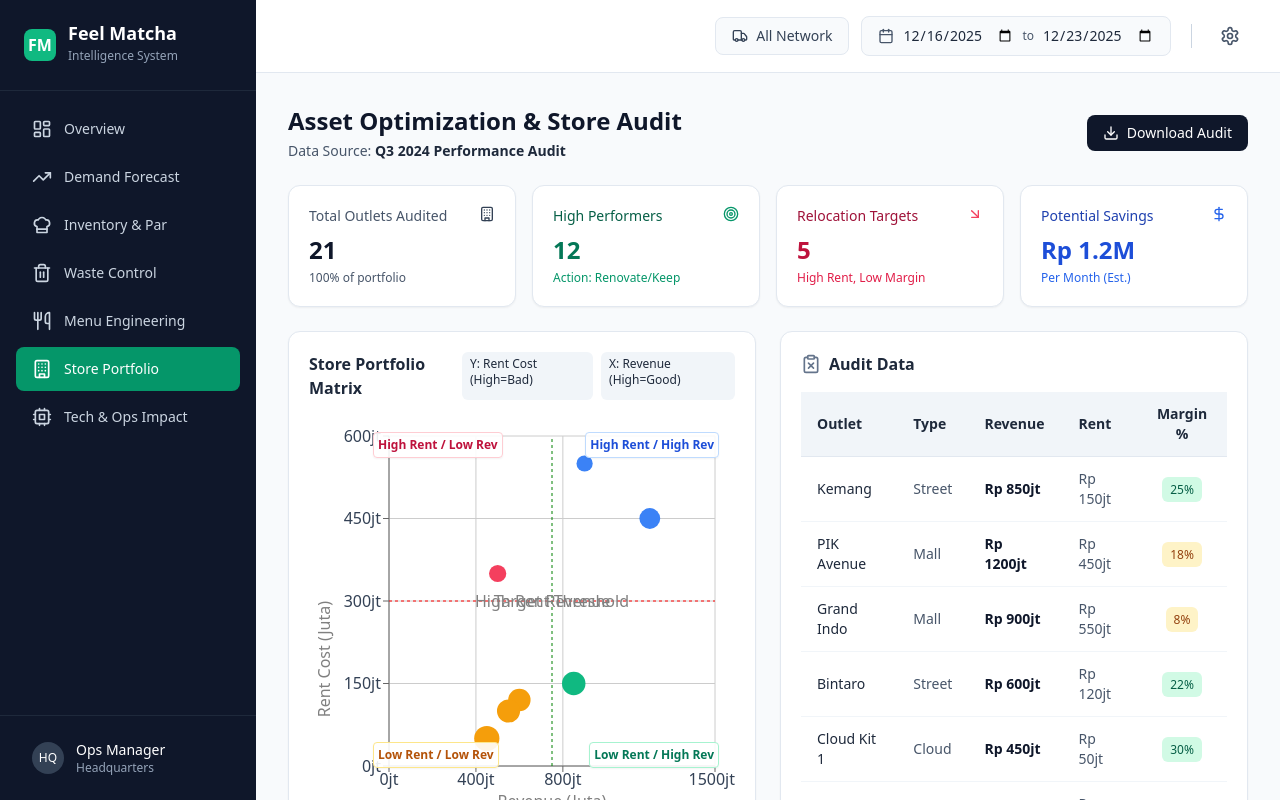
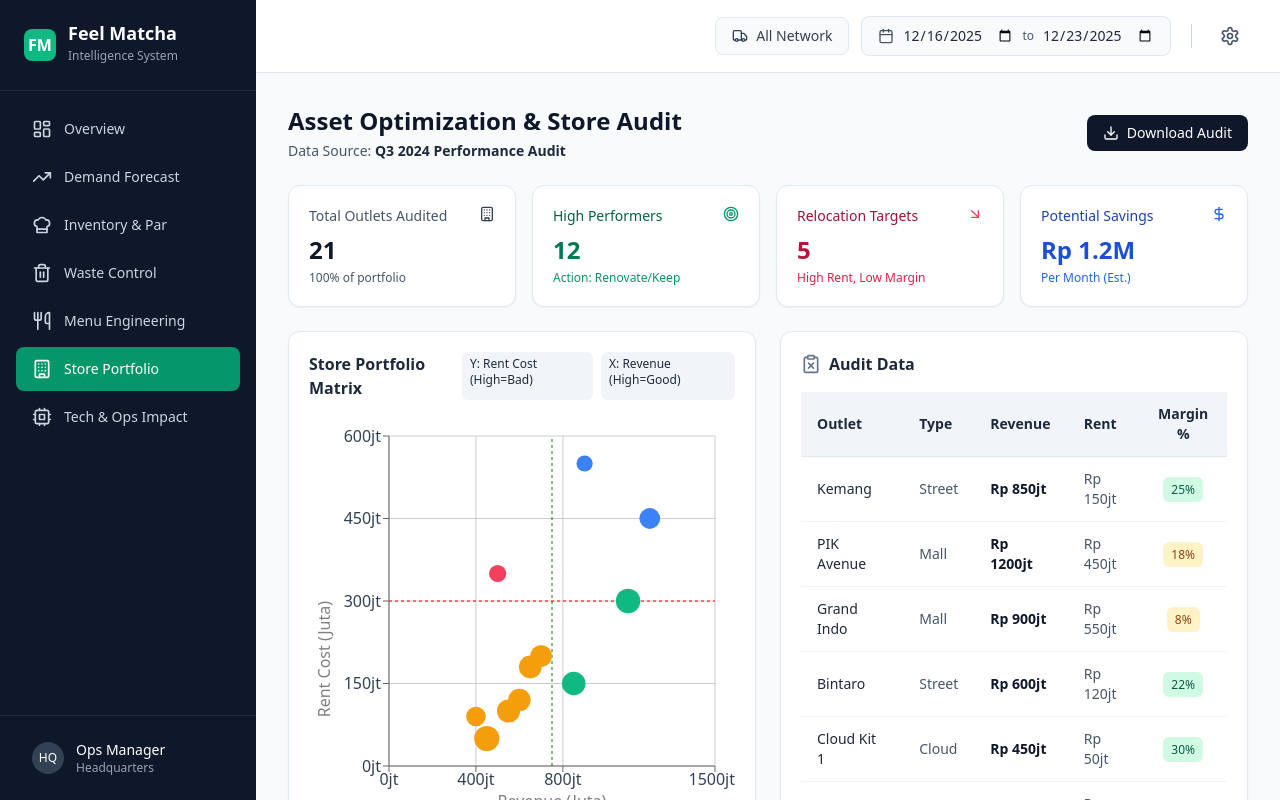
Before and after one commit to rasikhaaliya/feel-matcha-dashboard, a React (Vite) app: page / in a window 1280 px wide. Both pictures are taken after a click on the button "Store Portfolio". Built offline with nearby package versions, Linux system fonts and the light colour scheme.

Commit message:
website development

```diff
--- a/src/App.jsx
+++ b/src/App.jsx
@@ -133,6 +133,10 @@ const storeAuditData = [
     { name: 'Cloud Kit 1', x: 450, y: 50, z: 30, type: 'Cloud' },
     { name: 'PIM 3', x: 500, y: 350, z: 10, type: 'Mall' },
     { name: 'Bekasi', x: 550, y: 100, z: 24, type: 'Street' },
+    { name: 'Senopati', x: 1100, y: 300, z: 28, type: 'Street' },
+    { name: 'Kelapa Gading', x: 700, y: 200, z: 20, type: 'Street' },
+    { name: 'BSD City', x: 650, y: 180, z: 23, type: 'Street' },
+    { name: 'Depok', x: 400, y: 90, z: 15, type: 'Street' },
 ];
 
 // 8. Alerts
@@ -861,9 +865,25 @@ const FeelMatchaDashboard = () => {
                             <XAxis type="number" dataKey="x" name="Revenue" unit="jt" domain={[0, 1500]} tick={{fill: '#334155'}} label={{ value: 'Revenue (Juta)', position: 'bottom', offset: 0 }} />
                             <YAxis type="number" dataKey="y" name="Rent" unit="jt" domain={[0, 600]} tick={{fill: '#334155'}} label={{ value: 'Rent Cost (Juta)', angle: -90, position: 'left' }} />
                             <ZAxis type="number" dataKey="z" range={[100, 500]} name="Margin %" />
-                            <Tooltip cursor={{ strokeDasharray: '3 3' }} />
-                            <ReferenceLine y={300} stroke="red" strokeDasharray="3 3" label="High Rent Threshold" />
-                            <ReferenceLine x={750} stroke="green" strokeDasharray="3 3" label="Target Revenue" />
+                            <Tooltip
+                                cursor={{ strokeDasharray: '3 3' }}
+                                content={({ active, payload }) => {
+                                    if (active && payload && payload.length) {
+                                        const data = payload[0].payload;
+                                        return (
+                                            <div className="bg-white p-2 border border-slate-200 shadow-md rounded text-xs">
+                                                <p className="font-bold text-slate-900">{data.name}</p>
+                                                <p className="text-slate-600">Revenue: Rp {data.x}jt</p>
+                                                <p className="text-slate-600">Rent: Rp {data.y}jt</p>
+                                                <p className="text-slate-600">Margin: {data.z}%</p>
+                                            </div>
+                                        );
+                                    }
+                                    return null;
+                                }}
+                            />
+                            <ReferenceLine y={300} stroke="red" strokeDasharray="3 3" />
+                            <ReferenceLine x={750} stroke="green" strokeDasharray="3 3" />
                             <Scatter name="Outlets" data={storeAuditData} fill="#8884d8">
                                 {storeAuditData.map((entry, index) => (
                                     <Cell key={`cell-${index}`} fill={
@@ -876,18 +896,24 @@ const FeelMatchaDashboard = () => {
                             </Scatter>
                         </ScatterChart>
                     </ResponsiveContainer>
-                    {/* Quadrant Labels - Updated to prevent stacking */}
-                    <div className="absolute top-4 left-16 text-rose-700 font-bold text-[10px] sm:text-xs bg-white/90 p-1 border border-rose-200 rounded shadow-sm whitespace-nowrap">
-                        High Rent / Low Rev
+                </div>
+                {/* Legend Below Chart - Replaces Absolute Labels */}
+                <div className="grid grid-cols-2 gap-2 mt-4 text-xs">
+                    <div className="p-2 bg-rose-50 border border-rose-100 rounded text-center">
+                        <span className="block font-bold text-rose-700">High Rent / Low Rev</span>
+                        <div className="w-2 h-2 rounded-full bg-rose-500 mx-auto mt-1"></div>
                     </div>
-                    <div className="absolute top-4 right-4 text-blue-700 font-bold text-[10px] sm:text-xs bg-white/90 p-1 border border-blue-200 rounded shadow-sm whitespace-nowrap">
-                        High Rent / High Rev
+                    <div className="p-2 bg-blue-50 border border-blue-100 rounded text-center">
+                        <span className="block font-bold text-blue-700">High Rent / High Rev</span>
+                        <div className="w-2 h-2 rounded-full bg-blue-500 mx-auto mt-1"></div>
                     </div>
-                    <div className="absolute bottom-12 left-16 text-amber-700 font-bold text-[10px] sm:text-xs bg-white/90 p-1 border border-amber-200 rounded shadow-sm whitespace-nowrap">
-                        Low Rent / Low Rev
+                    <div className="p-2 bg-amber-50 border border-amber-100 rounded text-center">
+                        <span className="block font-bold text-amber-700">Low Rent / Low Rev</span>
+                        <div className="w-2 h-2 rounded-full bg-amber-500 mx-auto mt-1"></div>
                     </div>
-                    <div className="absolute bottom-12 right-4 text-emerald-700 font-bold text-[10px] sm:text-xs bg-white/90 p-1 border border-emerald-200 rounded shadow-sm whitespace-nowrap">
-                        Low Rent / High Rev
+                    <div className="p-2 bg-emerald-50 border border-emerald-100 rounded text-center">
+                        <span className="block font-bold text-emerald-700">Low Rent / High Rev</span>
+                        <div className="w-2 h-2 rounded-full bg-emerald-500 mx-auto mt-1"></div>
                     </div>
                 </div>
              </Card>
@@ -1098,7 +1124,7 @@ const FeelMatchaDashboard = () => {
                     </button>
                     {/* Mock Dropdown */}
                     <div className="absolute top-full right-0 mt-2 w-48 bg-white border border-slate-200 shadow-lg rounded-lg hidden group-hover:block p-1 z-50">
-                        {['All Network', 'Kemang', 'PIK Avenue', 'Cloud Kitchen 1'].map(o => (
+                        {['All Network', 'Kemang', 'PIK Avenue', 'Grand Indonesia', 'Bintaro', 'Cloud Kitchen 1', 'PIM 3', 'Bekasi', 'BSD', 'Kelapa Gading', 'Senopati'].map(o => (
                             <button key={o} onClick={() => setSelectedOutlet(o)} className="w-full text-left px-4 py-2 text-sm text-slate-700 hover:bg-slate-50 rounded-md">
                                 {o}
                             </button>
```
